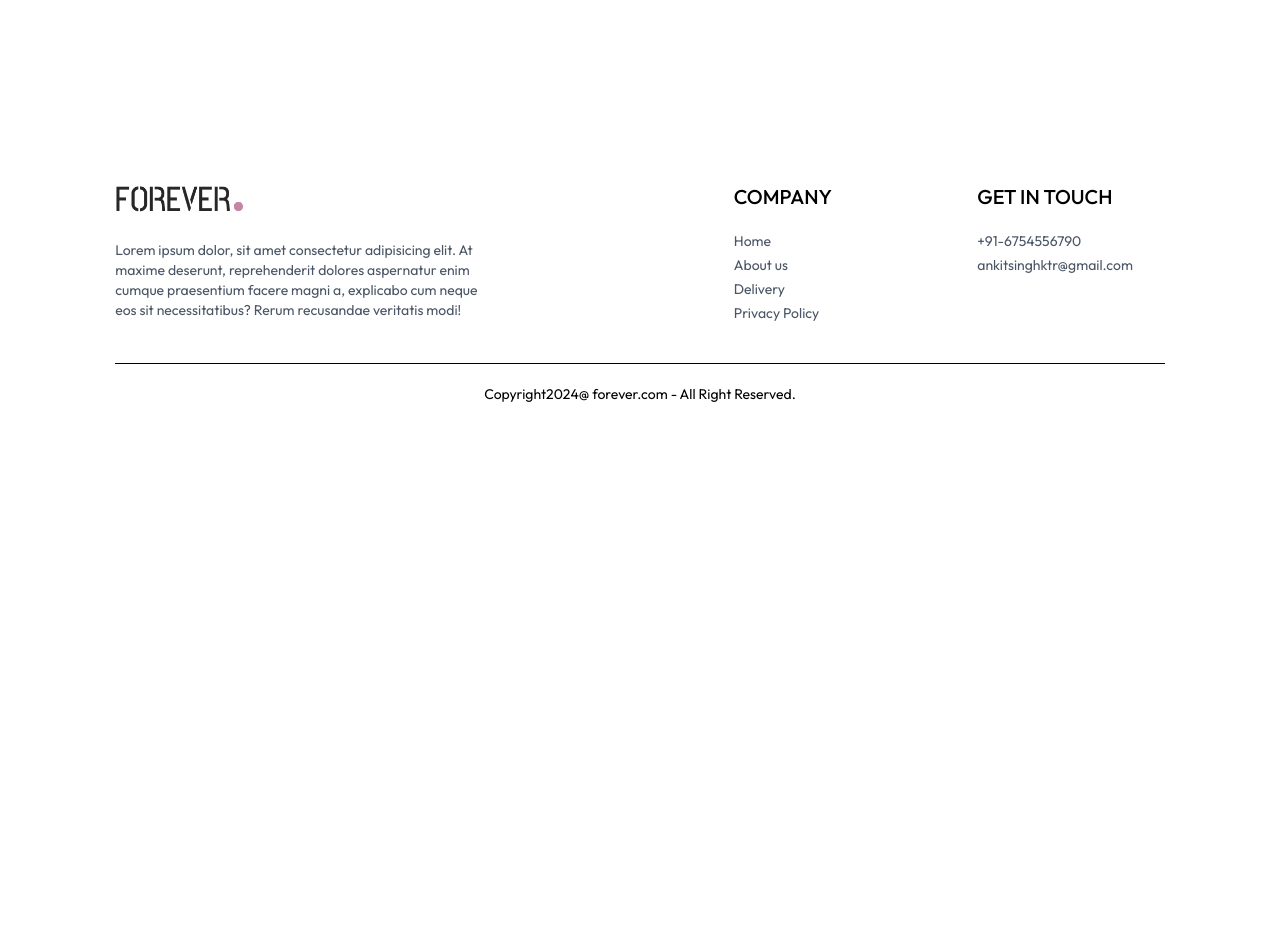
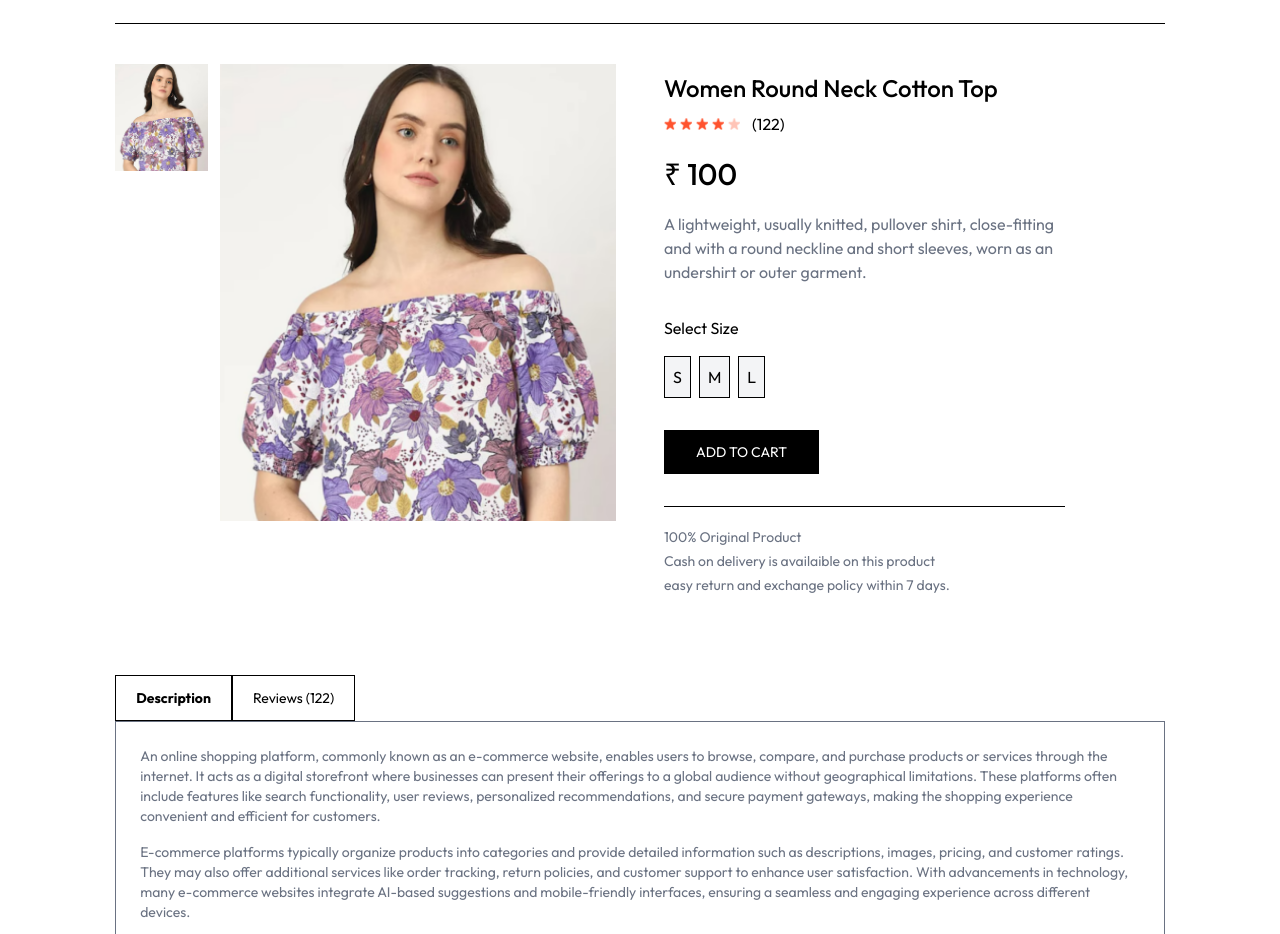
Before and after one commit to ankit-2678/ecommerce-app, a React (Vite) app: page /product/aaaaa in a window 1280 px wide. Shown: the part 58-992 px from the top of the page. Before the commit the page ends 800 px from the top, so only its background shows below. Built offline with nearby package versions, Linux system fonts and the light colour scheme; a web font is replaced by a local one.

Commit message:
feat: product page & collection improvements

```diff
--- a/src/App.jsx
+++ b/src/App.jsx
@@ -1,4 +1,6 @@
 import React from 'react'
+import { ToastContainer,toast } from "react-toastify";
+import 'react-toastify/dist/ReactToastify.css';
 import { Routes, Route } from 'react-router-dom'
 import { Home, About, Collection,Cart, Contact, Product, Orders, Login, PlaceOrder } from './pages'
 import Navbar from './components/Navbar'
@@ -7,6 +9,7 @@
 function App() {
   return (
     <div className='px-4 sm:px-[5vw] md:px-[7vw] lg:px-[9vw]'>
+      <ToastContainer />
       <Navbar/>
       <SearchBar/>
       <Routes>
--- a/src/components/Navbar.jsx
+++ b/src/components/Navbar.jsx
@@ -4,7 +4,7 @@
 import { ShopContext } from '../context/ShopContext';
 function Navbar() {
     const [visible, setVisible] = useState(false);
-    const {setShowSearch} = useContext(ShopContext)
+    const {setShowSearch,getCartCount} = useContext(ShopContext)
     return (
         <div className='flex items-center justify-between py-5'>
             <Link to={`/`}><img src={assets.logo} className='w-36' alt="" /></Link>
@@ -52,7 +52,7 @@
 
                 <Link to='/cart' className='relative'>
                     <img src={assets.cart_icon} className='w-5 min-w-5' alt="" />
-                    <p className='absolute right-[-5px] bottom-[-5px] w-4 text-center leading-4 bg-black text-white aspects-square rounded-full text-[8px]'>10</p>
+                    <p className='absolute right-[-5px] bottom-[-5px] w-4 text-center leading-4 bg-black text-white aspects-square rounded-full text-[8px]'>{getCartCount()}</p>
                 </Link>
 
                 <img onClick={() => setVisible(true)} src={assets.menu_icon} className='w-5 cursor-pointer sm:hidden' alt="" />
--- /dev/null
+++ b/src/components/RelatedProducts.jsx
@@ -0,0 +1,43 @@
+import React, { useContext, useEffect, useState } from 'react'
+import { ShopContext } from '../context/ShopContext'
+import Title from './Title';
+import ProductItem from './ProductItem';
+
+
+function RelatedProducts({category, subCategory}) {
+    const { products } = useContext(ShopContext);
+    const [related, setRelated] = useState([]);
+
+    useEffect(() => {
+        if (products.length > 0) {
+            let productsCopy = products.slice();
+
+
+            productsCopy = productsCopy.filter(
+                (item) => item.category.toLowerCase() === category.toLowerCase()
+            );
+
+            productsCopy = productsCopy.filter(
+                (item) => item.subCategory.toLowerCase() === subCategory.toLowerCase()
+            );
+            //console.log(productsCopy.slice(0, 5))
+            setRelated(productsCopy.slice(0,5))
+        }
+    }, [products])
+    return (
+        <div className='my-24'>
+            <div className='text-center text-3xl y-2'>
+                <Title text1={'RELATED'}text2={'PRODUCTS'}/>
+            </div>
+                <div className='grid grid-cols-2 sm:grid:cols-3 md:grid-cols-4 lg:grid-cols-5 gap-4 gap-y-6'>
+                    {related.map((item,index)=>(
+                        <ProductItem key={index} id={item._id} image={item.image} name={item.name} price={item.price}/>
+                    ))}
+
+                </div>
+
+        </div>
+    )
+}
+
+export default RelatedProducts
--- a/src/context/ShopContext.jsx
+++ b/src/context/ShopContext.jsx
@@ -1,5 +1,6 @@
-import { createContext, useState } from "react";
+import { createContext, useEffect, useState } from "react";
 import { products } from "../assets/assets";
+import { toast } from "react-toastify";
 
 export const ShopContext = createContext();
 
@@ -9,10 +10,52 @@
     const deliveryFee = 10;
 
     const [search, setSearch]=useState('');
-    const [showSearch,setShowSearch]= useState(false)
+    const [showSearch,setShowSearch]= useState(false);
+    const [cartItems,setCartItems] = useState({});
+
+
+    const addToCart = async (ItemId,size)=>{
+        if(!size){
+            toast.error('Select Product Size');
+            return
+        }
+        let cartData = structuredClone(cartItems);
+        if(cartData[ItemId]){
+            if(cartData[ItemId][size]){
+                cartData[ItemId][size]+=1;
+            }else{
+                cartData[ItemId][size]=1;
+            }
+        }else{
+            cartData[ItemId]={};
+            cartData[ItemId][size]=1;
+        }
+
+        setCartItems(cartData);
+
+    }
+    const getCartCount = ()=>{
+        let totalCount = 0;
+        for(const items in cartItems){
+            for(const item in cartItems[items]){
+                try {
+                    if(cartItems[items][item]>0){
+                        totalCount+=cartItems[items][item]
+                    }
+                } catch (error) {
+
+                }
+            }
+        }
+        return totalCount;
+    }
+
+
+
     const value ={
         products,currency,deliveryFee,
-        search,setSearch,showSearch,setShowSearch
+        search,setSearch,showSearch,setShowSearch,cartItems,setCartItems,addToCart
+        ,getCartCount
     }
 
     return (
--- a/src/index.css
+++ b/src/index.css
@@ -15,6 +15,9 @@
     font-weight: 400;
     font-style: normal;
 }
+::-webkit-scrollbar{
+    display: none;
+}
 
 @media (max-width:640px) {
     a.active {
--- a/src/pages/Product.jsx
+++ b/src/pages/Product.jsx
@@ -1,11 +1,112 @@
-import React from 'react'
+import React, { useContext, useEffect, useState } from 'react'
+import { useParams } from "react-router-dom";
+import { ShopContext } from '../context/ShopContext'
+import { assets } from '../assets/assets';
+import RelatedProducts from '../components/RelatedProducts';
 
 function Product() {
-  return (
-    <div>
 
+  const { productId } = useParams();
+  const { products, currency,addToCart } = useContext(ShopContext);
+  const [productData, setProductData] = useState(false);
+  const [image, setImage] = useState('')
+  const [size, setSize] = useState('')
+
+
+  const fetchProductData = async () => {
+    products.map((item) => {
+      if (item._id === productId) {
+        setProductData(item)
+        //console.log(item)
+        setImage(item.image[0])
+        return null;
+      }
+    })
+  }
+
+  useEffect(() => {
+    fetchProductData()
+  }, [products])
+
+  //console.log(productId)
+  return productData ? (
+    <div className='border-t pt-10 transition-opacity ease-in duration-500 opacity-100'>
+      <div className='flex gap-12 sm:gap-12 flex-col sm:flex-row'>
+        {/* product images*/}
+        <div className='flex-1 flex flex-col-reverse gap-3 sm:flex-row'>
+          <div className='flex sm:flex-col overflow-x-auto sm:overflow-y-scroll justify-between justify-normal sm:w-[18.7%] w-full '>
+            {
+              productData.image.map((item, index) => (
+                <img onClick={() => setImage(item)} src={item} key={index} className='w-[24%] sm:w-full sm:mb-3 flex-shrink-0 cursor-pointer' alt="" />
+              ))
+            }
+
+          </div>
+          <div className='w-full sm:w-[80%]'>
+            <img className='w-full h-auto ' src={image} alt="" />
+
+          </div>
+
+        </div>
+        {/* product info*/}
+
+        <div className='flex-1'>
+          <h1 className='font-medium text-2xl mt-2'>{productData.name}</h1>
+          <div className='flex items-center gap-1 mt-2'>
+            <img src={assets.star_icon} alt="" className="w-3 5" />
+            <img src={assets.star_icon} alt="" className="w-3 5" />
+            <img src={assets.star_icon} alt="" className="w-3 5" />
+            <img src={assets.star_icon} alt="" className="w-3 5" />
+            <img src={assets.star_dull_icon} alt="" className="w-3 5" />
+            <p className='pl-2'>(122)</p>
+          </div>
+          <p className='mt-5 text-3xl font-medium'>
+            {currency} {productData.price}
+          </p>
+          <p className='mt-5 text-gray-500 md:w-4/5'>
+            {productData.description}
+          </p>
+          <div className='flex flex-col gap-4 my-8'>
+            <p>Select Size</p>
+            <div className='flex gap-2'>
+              {productData.sizes.map((item, index) => (
+                <button onClick={() => setSize(item)} className={`border  py-2 px-2 bg-gray-100 ${item === size ? 'border-orange-500' : ''}`} key={index}>{item}</button>
+              ))}
+            </div>
+
+          </div>
+          <button onClick={()=>addToCart(productData._id,size)} className='bg-black text-white px-8 py-3 text-sm active:bg-gray-700'>
+            ADD TO CART
+          </button>
+          <hr className='mt-8 sm:w-4/5' />
+          <div className='text-sm text-gray-500 mt-5 flex flex-col gap-1'>
+            <p>100% Original Product</p>
+            <p>Cash on delivery is availaible on this product </p>
+            <p>easy return and exchange policy within 7 days.</p>
+          </div>
+        </div>
+
+
+      </div>
+
+      {/* ---- Description and review section */}
+      <div className='mt-20'>
+        <div className='flex'>
+          <b className='border px-5 py-3 text-sm'>Description</b>
+          <p className='border px-5 py-3 text-sm'>Reviews (122)</p>
+        </div>
+        <div className='flex flex-col gap-4 border px-6 py-6 text-sm text-gray-500'>
+          <p>An online shopping platform, commonly known as an e-commerce website, enables users to browse, compare, and purchase products or services through the internet. It acts as a digital storefront where businesses can present their offerings to a global audience without geographical limitations. These platforms often include features like search functionality, user reviews, personalized recommendations, and secure payment gateways, making the shopping experience convenient and efficient for customers.</p>
+          <p>E-commerce platforms typically organize products into categories and provide detailed information such as descriptions, images, pricing, and customer ratings. They may also offer additional services like order tracking, return policies, and customer support to enhance user satisfaction. With advancements in technology, many e-commerce websites integrate AI-based suggestions and mobile-friendly interfaces, ensuring a seamless and engaging experience across different devices.</p>
+
+
+          {/* diplay related products  */}
+
+          <RelatedProducts category = {productData.category} subCategory = {productData.subCategory}/>
+        </div>
+      </div>
     </div>
-  )
+  ) : <div className='opacity-0'></div>
 }
 
 export default Product
```
